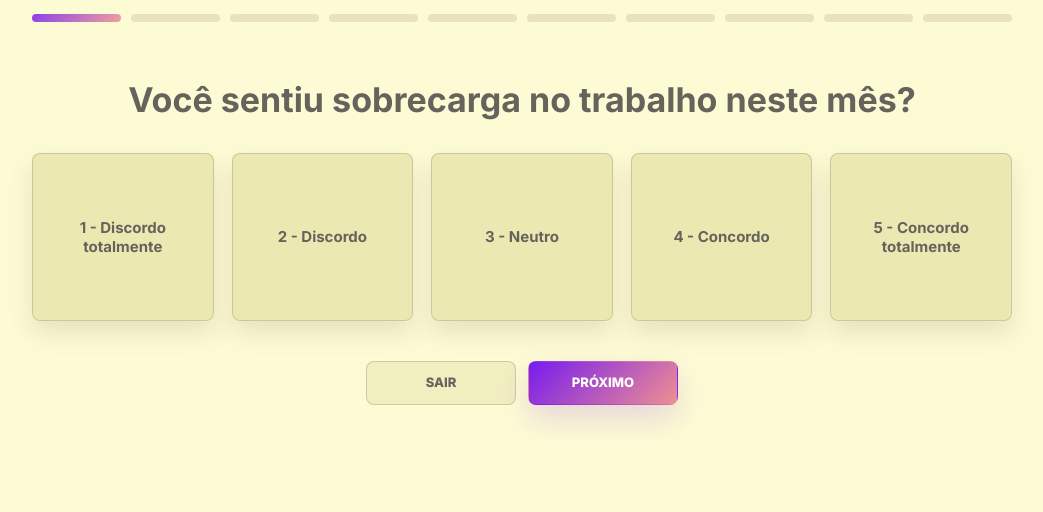
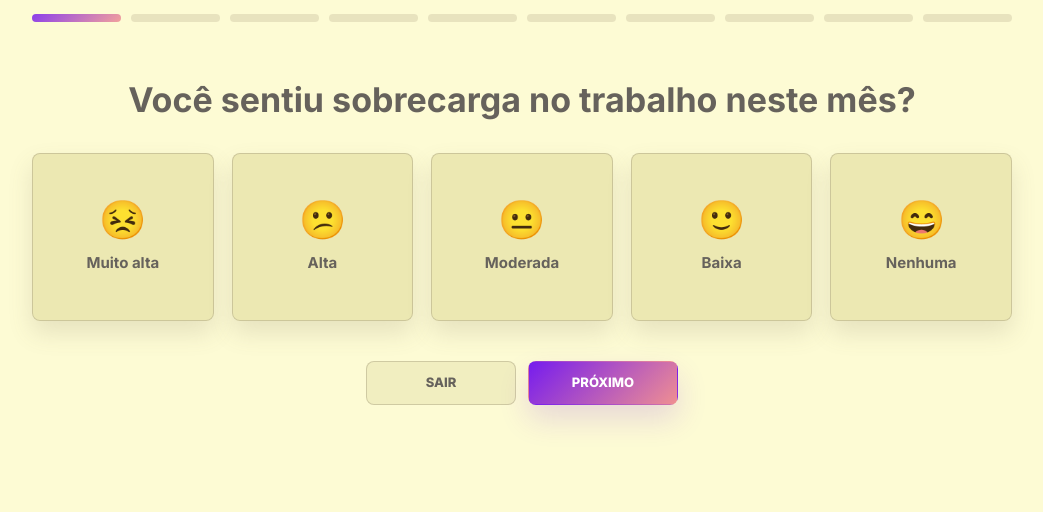
Before and after one commit to JmCassemiro/Projeto-MentisTech, a FastAPI app: page /questions in a window 1280 px wide. Shown: the part 207-719 px from the top of the page, without its empty margins (118-1161 px from the left). Run offline with FastAPI, Linux system fonts and the light colour scheme.

Commit message:
mudança das respostas

```diff
--- a/frontend/static/css/questions.css
+++ b/frontend/static/css/questions.css
@@ -149,18 +149,25 @@ body {
     box-shadow: 0 0 0 4px rgba(118, 28, 238, 0.1);
 }
 
-.emoji {
-    width: 70px;
-    height: 70px;
-    border-radius: 50%;
+.resposta-emoji {
+    width: auto;
+    min-width: 0;
+    height: auto;
+    min-height: 0;
+    padding: 0;
+    border-radius: 0;
     display: inline-flex;
     align-items: center;
     justify-content: center;
-    background: rgba(255, 255, 255, 0.68);
-    border: 1px solid rgba(163, 152, 122, 0.34);
+    background: none;
+    border: none;
+    box-shadow: none;
     color: var(--text-main);
-    font-size: 28px;
-    font-weight: 700;
+    font-family: "Apple Color Emoji", "Segoe UI Emoji", "Noto Color Emoji", sans-serif;
+    font-size: 38px;
+    line-height: 1;
+    font-weight: 800;
+    white-space: nowrap;
 }
 
 .opcao-card strong {
--- a/frontend/static/js/questions.js
+++ b/frontend/static/js/questions.js
@@ -42,6 +42,69 @@ document.addEventListener("DOMContentLoaded", async () => {
 
     let acaoConfirmarModal = null;
     let acaoCancelarModal = null;
+
+    const defaultScaleOptions = [
+        { face: "😣", label: "Muito ruim" },
+        { face: "😕", label: "Ruim" },
+        { face: "😐", label: "Neutro" },
+        { face: "🙂", label: "Bom" },
+        { face: "😄", label: "Excelente" }
+    ];
+
+    const scaleOptionsByQuestionId = {
+        1: [
+            { face: "😣", label: "Muito alta", value: 5 },
+            { face: "😕", label: "Alta", value: 4 },
+            { face: "😐", label: "Moderada", value: 3 },
+            { face: "🙂", label: "Baixa", value: 2 },
+            { face: "😄", label: "Nenhuma", value: 1 }
+        ],
+        2: [
+            { face: "😣", label: "Nenhum apoio" },
+            { face: "😕", label: "Pouco apoio" },
+            { face: "😐", label: "Moderado" },
+            { face: "🙂", label: "Bom apoio" },
+            { face: "😄", label: "Muito apoio" }
+        ],
+        3: [
+            { face: "😣", label: "Interferiu muito", value: 5 },
+            { face: "😕", label: "Interferiu bastante", value: 4 },
+            { face: "😐", label: "Moderado", value: 3 },
+            { face: "🙂", label: "Interferiu pouco", value: 2 },
+            { face: "😄", label: "N\u00e3o interferiu", value: 1 }
+        ],
+        4: [
+            { face: "😣", label: "Nada acolhedora" },
+            { face: "😕", label: "Pouco acolhedora" },
+            { face: "😐", label: "Neutra" },
+            { face: "🙂", label: "Acolhedora" },
+            { face: "😄", label: "Muito acolhedora" }
+        ],
+        5: defaultScaleOptions,
+        6: defaultScaleOptions,
+        7: defaultScaleOptions,
+        8: [
+            { face: "😣", label: "Nada reconhecido(a)" },
+            { face: "😕", label: "Pouco" },
+            { face: "😐", label: "Moderado" },
+            { face: "🙂", label: "Bem reconhecido(a)" },
+            { face: "😄", label: "Muito reconhecido(a)" }
+        ],
+        9: [
+            { face: "😣", label: "Nenhuma" },
+            { face: "😕", label: "Poucas" },
+            { face: "😐", label: "Moderadas" },
+            { face: "🙂", label: "Boas" },
+            { face: "😄", label: "Excelentes" }
+        ],
+        10: [
+            { face: "😣", label: "Muito negativo" },
+            { face: "😕", label: "Negativo" },
+            { face: "😐", label: "Neutro" },
+            { face: "🙂", label: "Positivo" },
+            { face: "😄", label: "Muito positivo" }
+        ]
+    };
 
     function getAuthHeaders() {
         const accessToken = localStorage.getItem("access_token");
@@ -136,14 +199,15 @@ document.addEventListener("DOMContentLoaded", async () => {
         perguntaTitulo.textContent = pergunta.question;
 
         if (pergunta.type === "scale") {
-            const labels = ["Discordo totalmente", "Discordo", "Neutro", "Concordo", "Concordo totalmente"];
-            opcoesContainer.innerHTML = labels.map((label, index) => {
-                const value = index + 1;
+            const options = scaleOptionsByQuestionId[pergunta.id] || defaultScaleOptions;
+            opcoesContainer.innerHTML = options.map((option, index) => {
+                const value = option.value || index + 1;
                 return `
                     <label class="opcao">
                         <input type="radio" name="resposta" value="${value}" ${respostaAtual == value ? "checked" : ""}>
                         <span class="opcao-card">
-                            <strong>${value} - ${label}</strong>
+                            <span class="resposta-emoji" aria-hidden="true">${option.face}</span>
+                            <strong>${option.label}</strong>
                         </span>
                     </label>
                 `;
--- a/frontend/templates/questions/questions.html
+++ b/frontend/templates/questions/questions.html
@@ -7,9 +7,9 @@
     <title>Questionário</title>
 
     <link rel="stylesheet" href="{{ url_for('static', path='/css/global.css') }}">
-    <link rel="stylesheet" href="{{ url_for('static', path='/css/questions.css') }}">
+    <link rel="stylesheet" href="{{ url_for('static', path='/css/questions.css') }}?v=4">
     <script src="{{ url_for('static', path='/js/dashboard-menu.js') }}"></script>
-    <script src="{{ url_for('static', path='/js/questions.js') }}"></script>
+    <script src="{{ url_for('static', path='/js/questions.js') }}?v=4"></script>
 
 
     <link href="https://fonts.googleapis.com/css2?family=Inter:wght@400;500;600;700;800&display=swap" rel="stylesheet">
```
Also changed, not shown: frontend/static/css/hero.css (+13 -12 lines), 1 other file.
